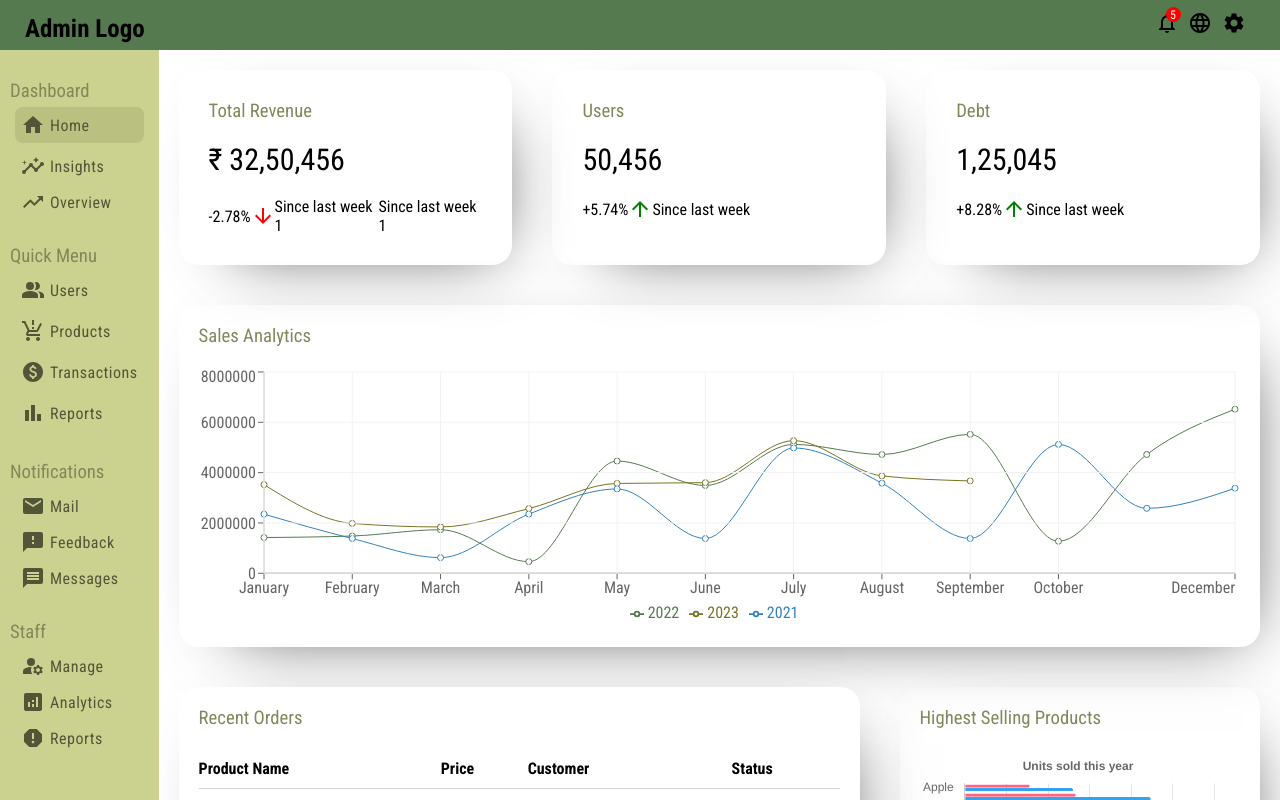
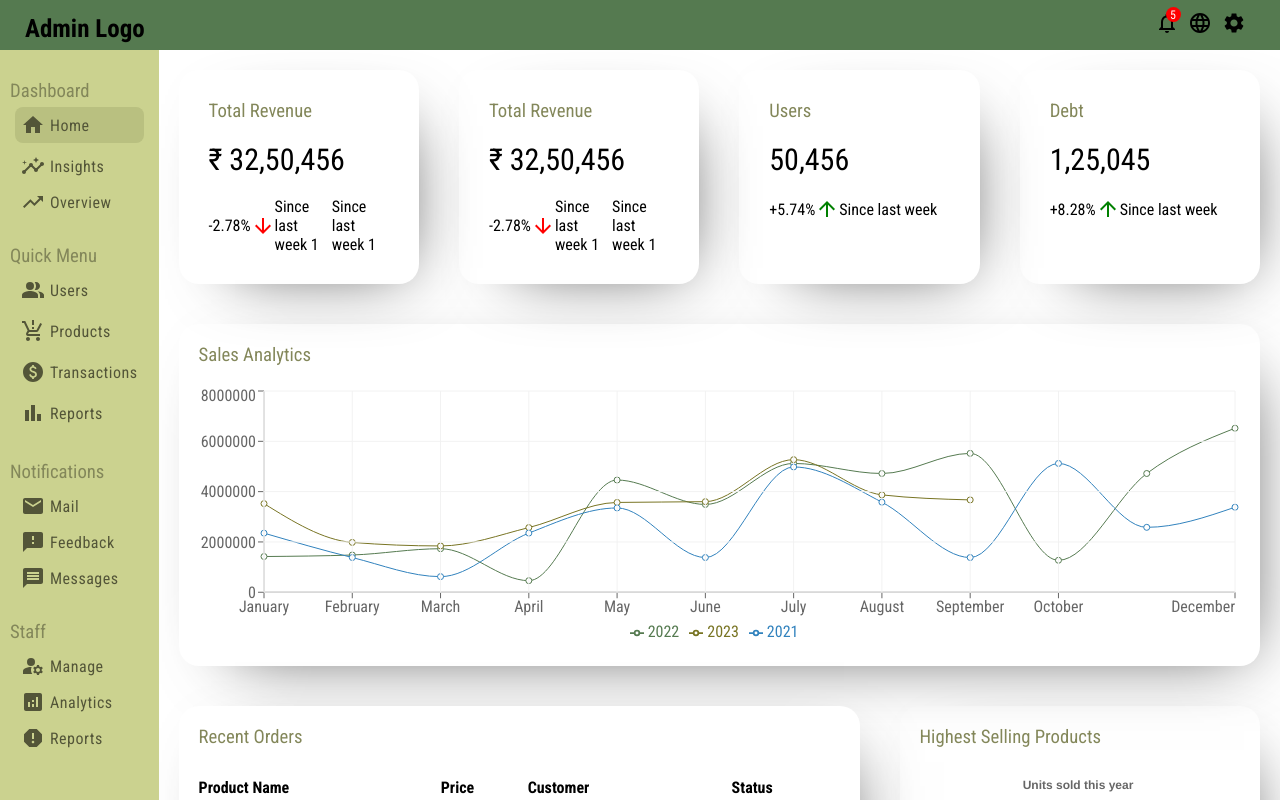
Before and after one commit to prajzz7/admin-dashboard, a React (Create React App) app: page / in a window 1280 px wide. Shown: the top 800 px of the page. Built offline with nearby package versions, Linux system fonts and the light colour scheme.

Commit message:
div repeated

```diff
--- a/src/components/highlightInfo/HighlightInfo.jsx
+++ b/src/components/highlightInfo/HighlightInfo.jsx
@@ -6,6 +6,16 @@ import ArrowUpwardIcon from '@mui/icons-material/ArrowUpward';
 const HighlightInfo = () => {
   return (
     <div className='highlightInfo'>
+        <div className='highlightItem'>
+            <h3 className='highlightTitle'>Total Revenue</h3>
+            <span className='highlightMoney'>₹ 32,50,456</span>
+            <div className='highlightAnalyticsContainer'>
+                <span>-2.78%</span> <ArrowDownwardIcon className='arrow negative'/>
+                <span>Since last week 1</span>
+                <span>Since last week 1</span>
+
+            </div>
+        </div>
         <div className='highlightItem'>
             <h3 className='highlightTitle'>Total Revenue</h3>
             <span className='highlightMoney'>₹ 32,50,456</span>
```
